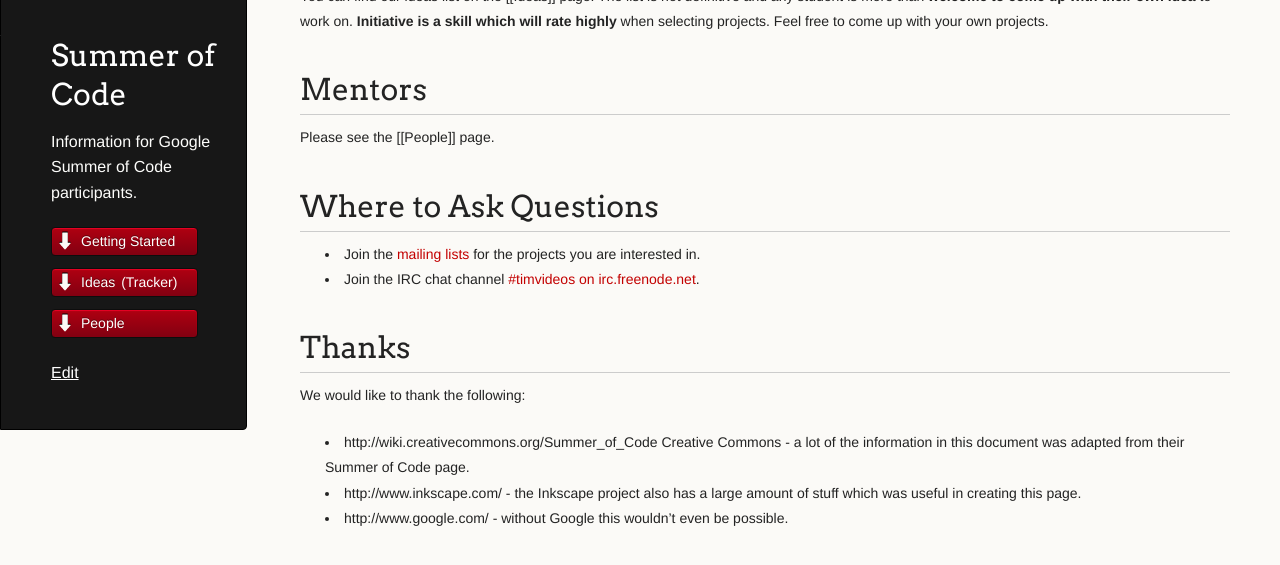
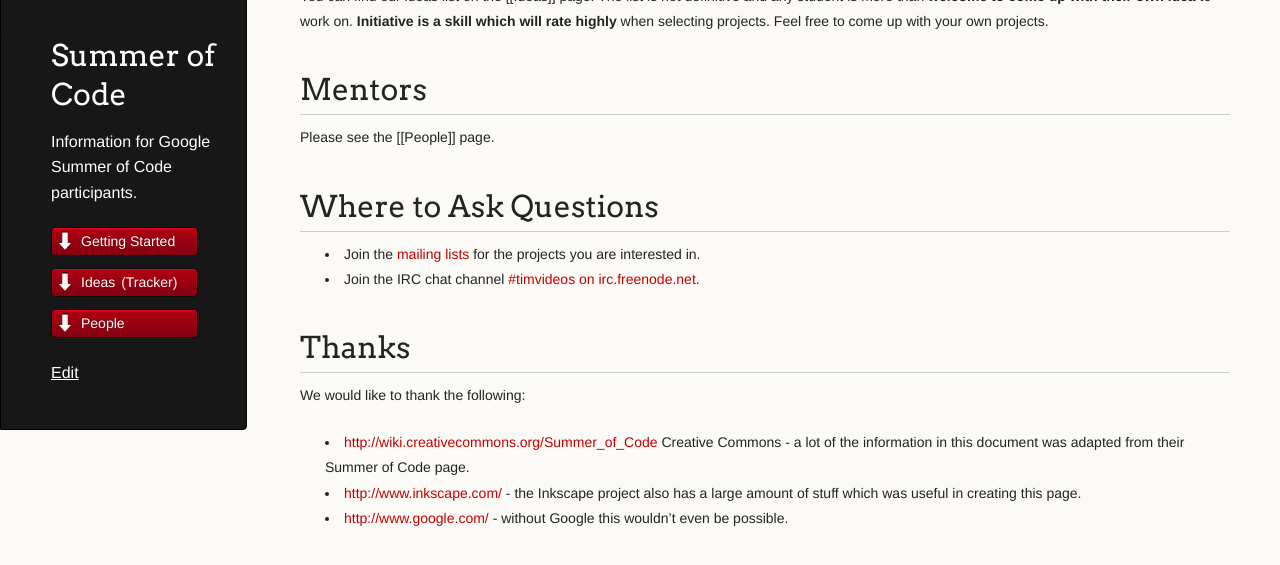
Before and after one commit to timvideos/getting-started, a Jekyll site: the page built from Summer-Of-Code.md, in a window 1280 px wide and 900 px high, scrolled down 3360 px, cut to the strip 297-862 px from the top of the window. Built offline with Jekyll 4.4.1, drawn with Linux system fonts in a browser that asks for light colours.

```diff
--- a/Summer-Of-Code.md
+++ b/Summer-Of-Code.md
@@ -183,6 +183,6 @@ Please see the [[People]] page.
 
 We would like to thank the following:
 
-* http://wiki.creativecommons.org/Summer_of_Code Creative Commons - a lot of the information in this document was adapted from their Summer of Code page.
-* http://www.inkscape.com/ - the Inkscape project also has a large amount of stuff which was useful in creating this page.
-* http://www.google.com/ - without Google this wouldn't even be possible.
+* <http://wiki.creativecommons.org/Summer_of_Code> Creative Commons - a lot of the information in this document was adapted from their Summer of Code page.
+* <http://www.inkscape.com/> - the Inkscape project also has a large amount of stuff which was useful in creating this page.
+* <http://www.google.com/> - without Google this wouldn't even be possible.
```
